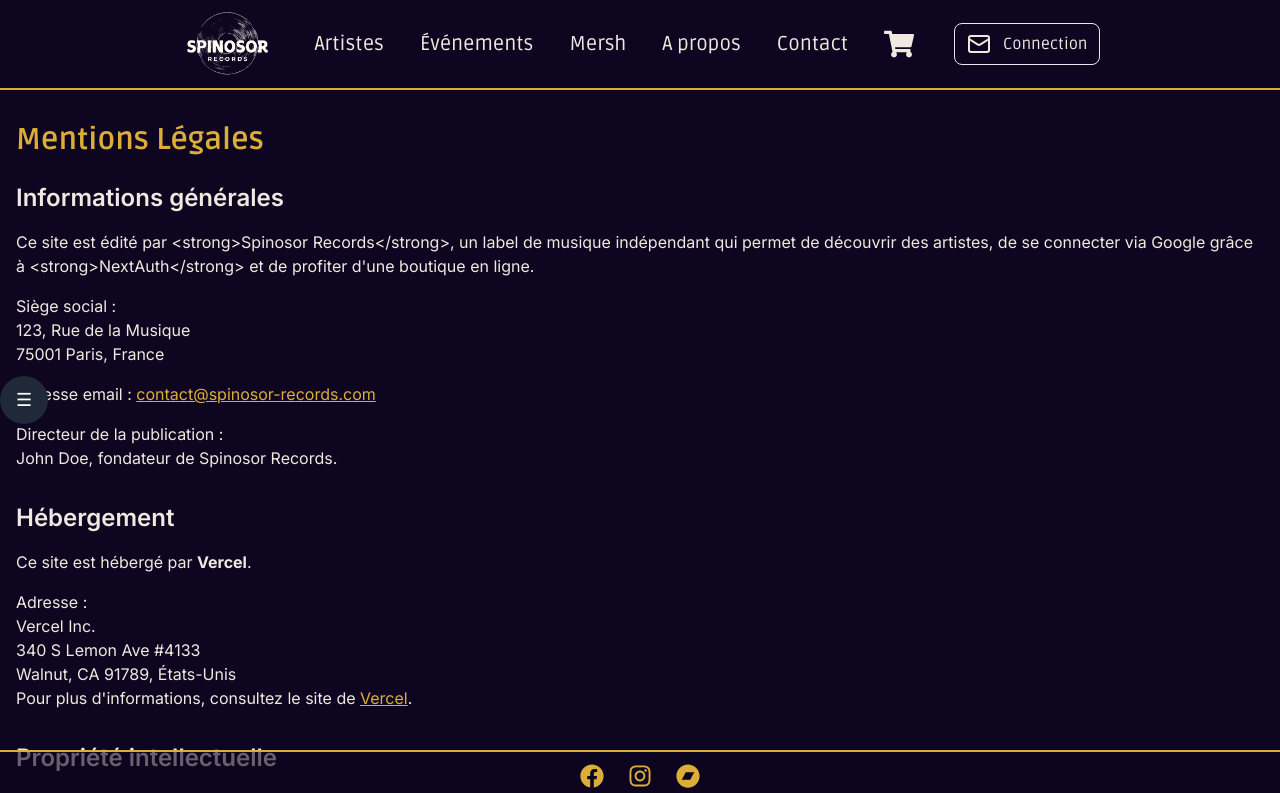
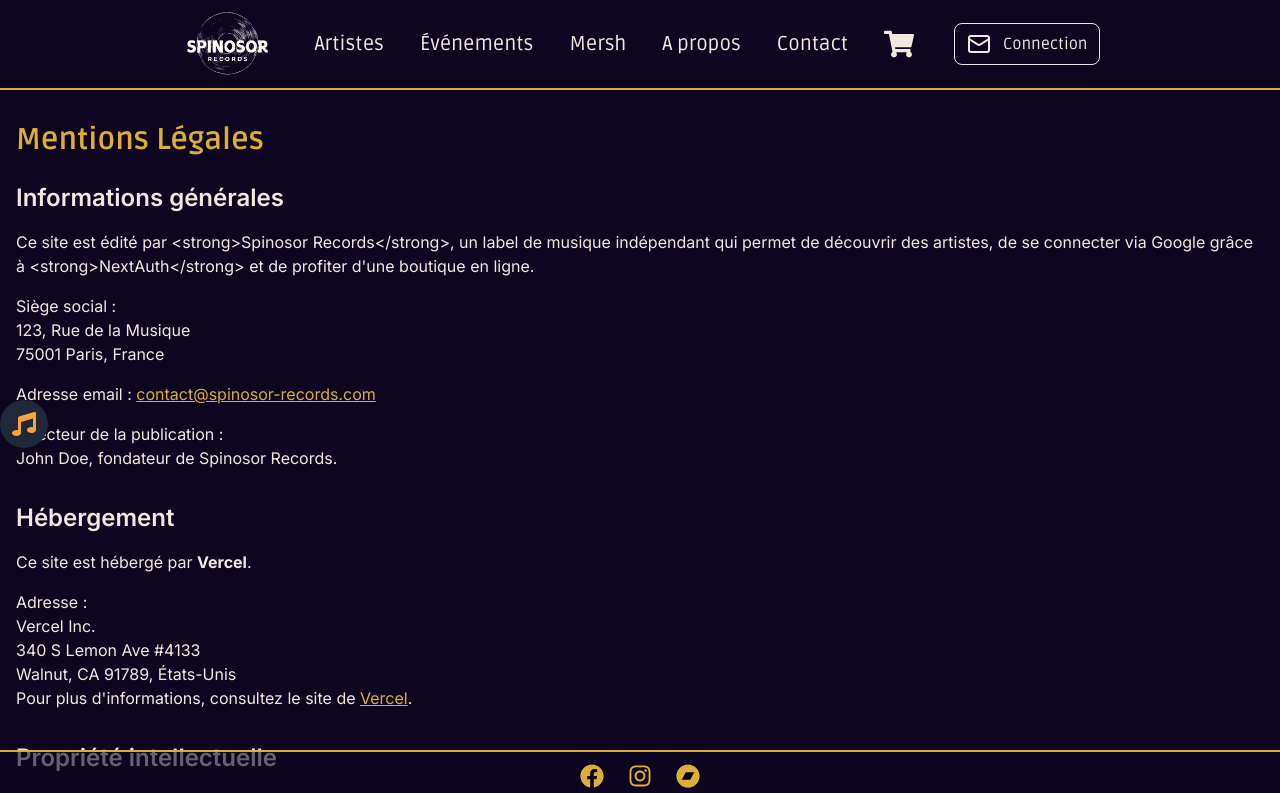
Before and after one commit to Funkysys/spinosor, a Next.js app: page /home/legal in a window 1280 px wide. Shown: the top 793 px of the page. Built offline with nearby package versions, Linux system fonts and the light colour scheme; no server answers; a web font is replaced by a local one; what tailwindcss-animated would draw is missing.

Commit message:
upgrade playlist button and container

```diff
--- a/components/SlidePlayer.tsx
+++ b/components/SlidePlayer.tsx
@@ -1,6 +1,8 @@
 "use client";
+
 import clsx from "clsx"; // Vous pouvez utiliser clsx pour gérer les classes conditionnelles si vous utilisez Tailwind CSS
 import React, { useState } from "react";
+import { FaMusic } from "react-icons/fa"; // Icône musicale
 
 const SlideModal: React.FC<{ children: React.ReactNode }> = ({ children }) => {
   const [isOpen, setIsOpen] = useState(false);
@@ -9,10 +11,11 @@
     <div className="absolute h-screen w-screen">
       {/* Icône déclencheur */}
       <div
-        className="fixed top-1/2 left-0 z-10 flex h-12 w-12 cursor-pointer items-center justify-center rounded-full bg-gray-800 text-white transform -translate-y-1/2 hover:bg-gray-600"
+        className="fixed top-1/2 left-0 z-10 flex h-12 w-12 cursor-pointer items-center justify-center rounded-full bg-gray-800 text-white transform-translate-y-1/2 hover:bg-gray-600"
         onMouseEnter={() => setIsOpen(true)}
       >
-        <span className="text-lg">☰</span>
+        <FaMusic className="text-2xl text-perso-yellow-two" />{" "}
+        {/* Nouvelle icône */}
       </div>
 
       {/* Modale */}
@@ -24,7 +27,7 @@
         onMouseLeave={() => setIsOpen(false)}
         style={{ minWidth: "10%" }} // Assurez-vous que la largeur minimale est respectée
       >
-        <div className="p-4 flex items-center justify-center h-full ">
+        <div className=" flex items-center justify-center h-full">
           {children}
         </div>
       </div>
```
